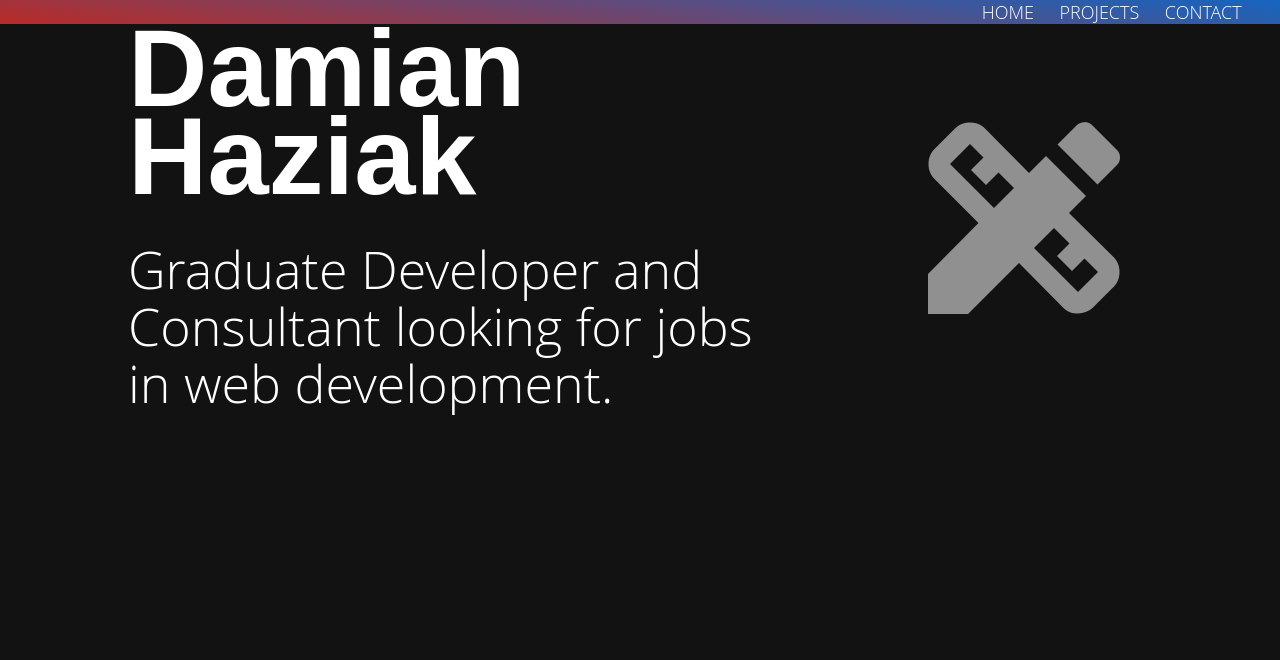
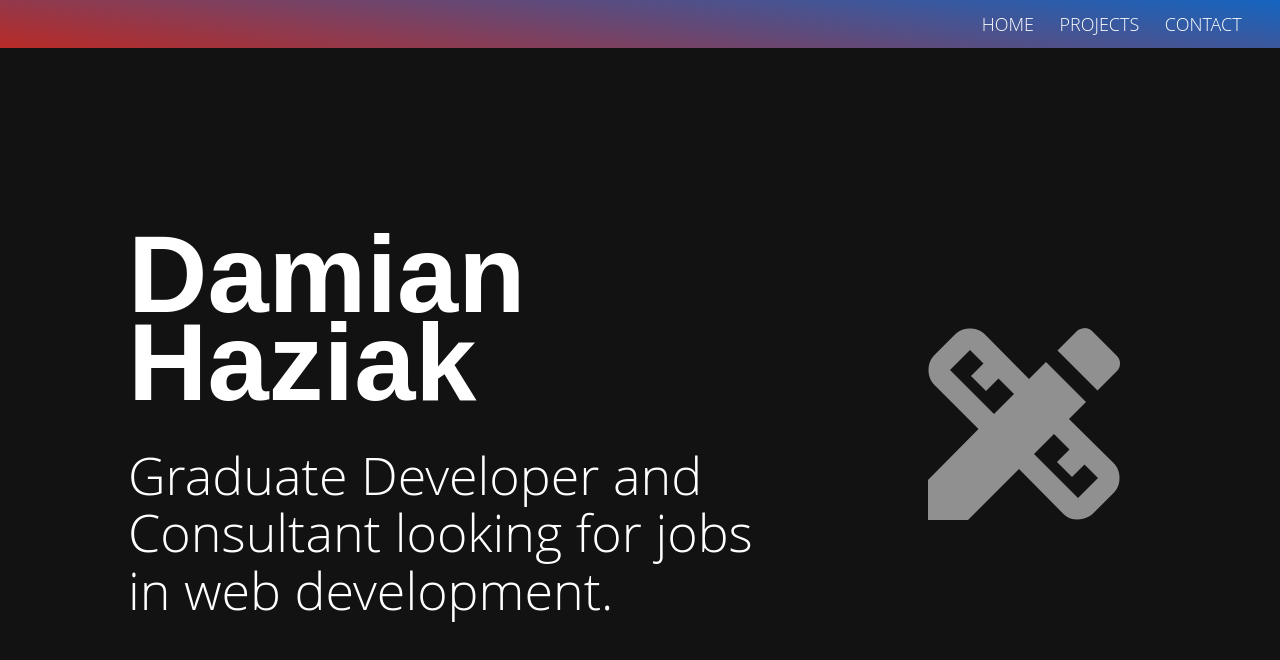
Before and after one commit to damotr0n/damianhaziak.github.io, a React (Create React App) app: page / in a window 1280 px wide. Shown: the top 660 px of the page. Built offline with nearby package versions, Linux system fonts and the light colour scheme.

Commit message:
main style fix

```diff
--- a/src/sass/base/_base.scss
+++ b/src/sass/base/_base.scss
@@ -9,12 +9,16 @@ html {
 
 body {
     margin: 0;
+    background-color: #121212;
+}
+
+#root {
+    margin: 0;
     display: grid;
     grid-template-rows: 6vh 94vh;
     grid-template-areas:
     "header"
     "body";
-    background-color: #121212;
     margin: auto;
 }
 
```
